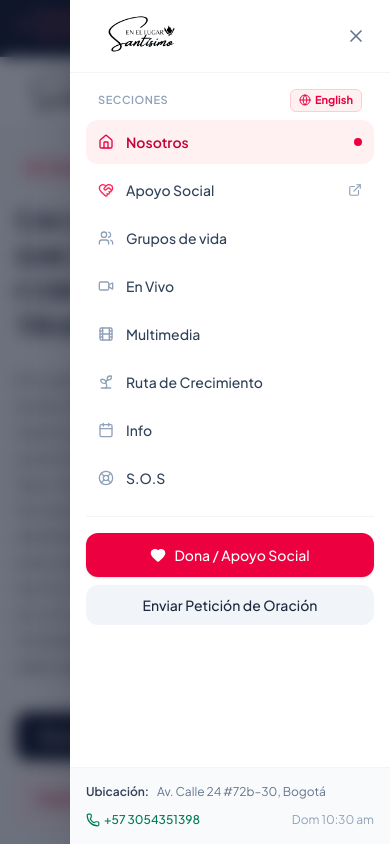
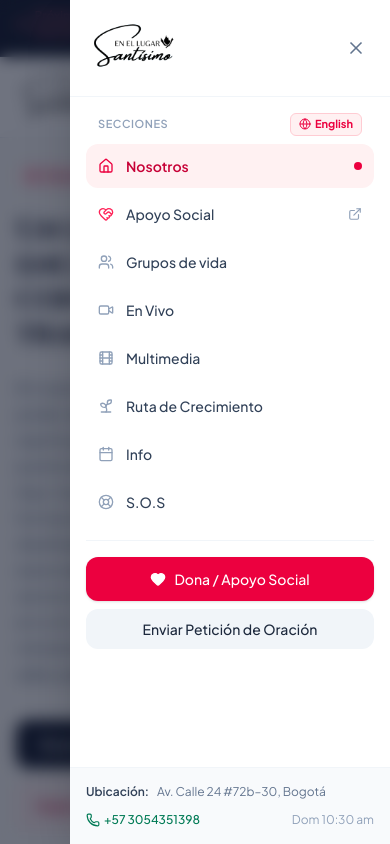
Before and after one commit to enellugarsantisimo-beep/En-el-Lugar-Sant-simo, a React (Vite) app: page / in a window 390 px wide. Both pictures are taken after a click on the button 354 px from the left and 93 px from the top of the page. Shown: the top 844 px of the page. Built offline with nearby package versions, Linux system fonts and the light colour scheme.

Commit message:
style: improve logo responsiveness and alignment
Adjusted container constraints and image sizing for the church logo across the Navbar and Footer to ensure proper aspect ratio rendering and better visual alignment on different viewports.

```diff
--- a/src/components/layout/Footer.tsx
+++ b/src/components/layout/Footer.tsx
@@ -72,12 +72,12 @@ export const Footer: React.FC<FooterProps> = ({
         <div className="grid grid-cols-1 md:grid-cols-2 lg:grid-cols-5 gap-8 lg:gap-12">
           {/* Brand & Essence */}
           <div className="lg:col-span-2 space-y-4">
-            <div className="h-14 w-40 flex items-center justify-start overflow-hidden">
+            <div className="flex items-center justify-start">
               <img
                 src={CHURCH_INFO.logoWatermark}
                 alt="En el Lugar Santísimo - Comunidad Cristiana"
                 referrerPolicy="no-referrer"
-                className="w-32 h-32 object-contain shrink-0"
+                className="w-40 sm:w-44 h-auto object-contain shrink-0 -my-4"
               />
             </div>
 
--- a/src/components/layout/Navbar.tsx
+++ b/src/components/layout/Navbar.tsx
@@ -130,12 +130,12 @@ export const Navbar: React.FC<NavbarProps> = ({
             aria-label="En el Lugar Santísimo - Nosotros"
             className="flex items-center focus-visible:outline-none focus-visible:ring-2 focus-visible:ring-rose-500 rounded-xl group shrink-0"
           >
-            <div className="h-12 w-28 sm:w-32 flex items-center justify-center overflow-hidden">
+            <div className="flex items-center justify-center">
               <img
                 src={CHURCH_INFO.logoWatermark}
                 alt="En el Lugar Santísimo - Comunidad Cristiana"
                 referrerPolicy="no-referrer"
-                className="w-24 h-24 object-contain shrink-0 invert hue-rotate-180 contrast-125 group-hover:opacity-80 transition-opacity"
+                className="w-24 sm:w-28 h-auto object-contain shrink-0 -my-5 invert hue-rotate-180 contrast-125 group-hover:opacity-80 transition-opacity"
               />
             </div>
           </button>
@@ -222,12 +222,12 @@ export const Navbar: React.FC<NavbarProps> = ({
           <div className="fixed inset-y-0 right-0 w-full max-w-xs sm:max-w-sm bg-white shadow-2xl flex flex-col z-50 overflow-y-auto">
             {/* Drawer Header with adapted watermark logo */}
             <div className="p-4 flex items-center justify-between border-b border-slate-100">
-              <div className="h-10 w-28 flex items-center justify-center overflow-hidden">
+              <div className="flex items-center justify-start">
                 <img
                   src={CHURCH_INFO.logoWatermark}
                   alt="En el Lugar Santísimo - Comunidad Cristiana"
                   referrerPolicy="no-referrer"
-                  className="w-20 h-20 object-contain shrink-0 invert hue-rotate-180 contrast-125"
+                  className="w-24 h-auto object-contain shrink-0 -my-4 invert hue-rotate-180 contrast-125"
                 />
               </div>
               <button
```
